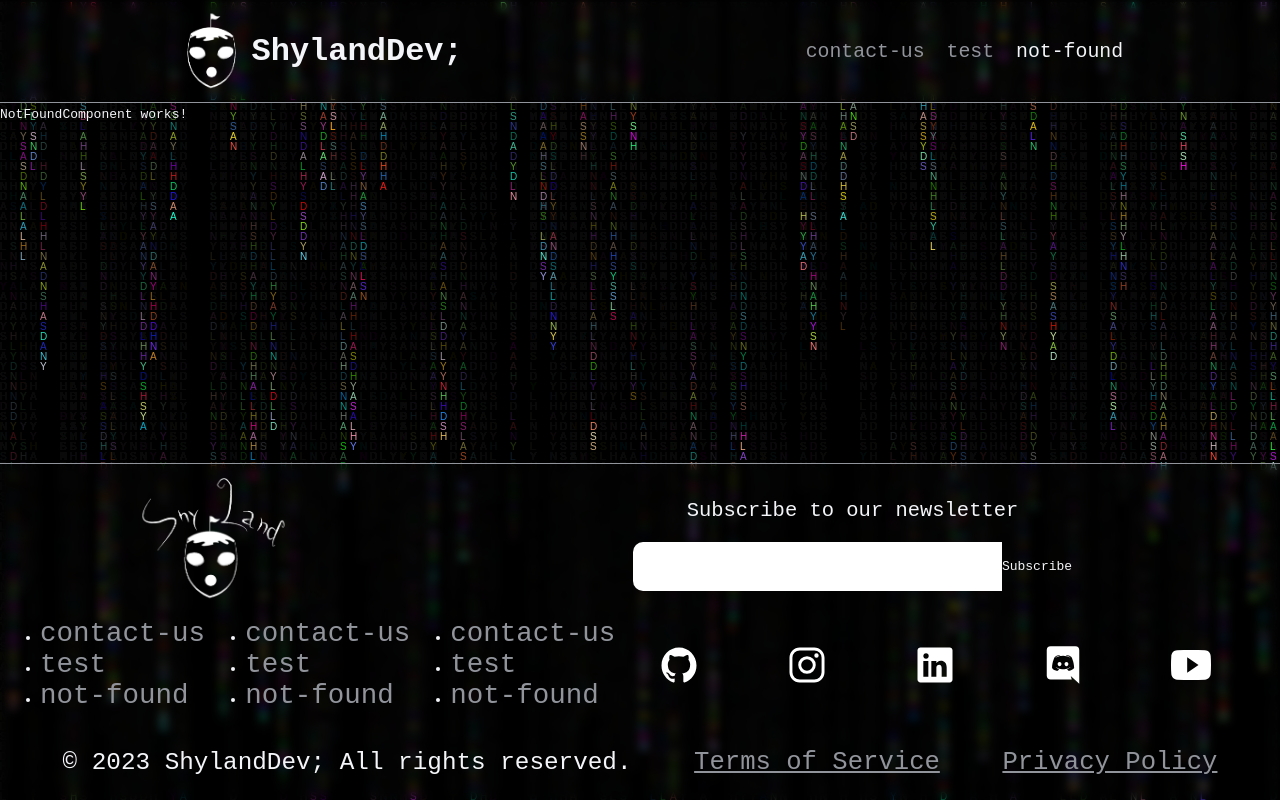
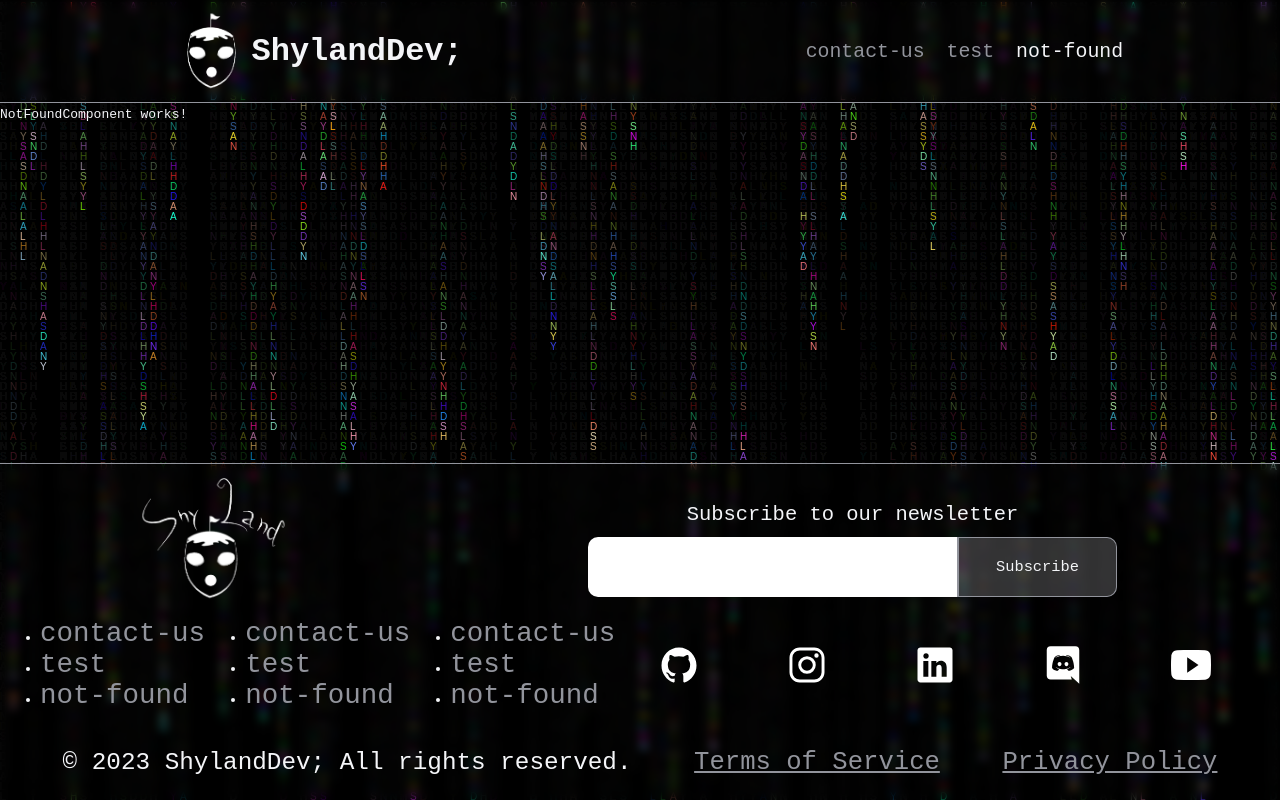
Before and after one commit to shyland-dev/shyland-dev.github.io, an Angular app: page /not-found in a window 1280 px wide. Built offline with nearby package versions, Linux system fonts and the light colour scheme.

Commit message:
pseudoButton + fixes

```diff
--- a/src/app/app.component.scss
+++ b/src/app/app.component.scss
@@ -189,31 +189,37 @@ footer {
       input {
         width: 100%;
         max-width: 350px;
-        height: 30px;
+        height: 100%;
         border-top-left-radius: 10px;
         border-bottom-left-radius: 10px;
         border: 1px solid $void;
         padding: 1%;
         transition: 0.3s all;
-        font-size: calc(var(--responsiveMax) * 1);
+        font-size: calc(var(--responsiveMax) * 1.5);
         &:focus {
           border: 1px solid $light;
         }
       }
 
-      button {
+      #pseudoButton {
+        display: flex;
+        align-items: center;
+        justify-content: center;
         width: 100%;
         max-width: 140px;
         height: 100%;
         border-top-right-radius: 10px;
         border-bottom-right-radius: 10px;
-        border: 1px solid $void;
+        border: 1px solid $medium;
         border-left: 2px solid $medium;
         padding: 1%;
         transition: 0.3s all;
         font-size: calc(var(--responsiveMax) * 1.2);
+        background: transparentize($color: $light, $amount: 0.8);
+        backdrop-filter: blur(5px);
+        color: $light;
         &:hover {
-          background: transparentize($color: $light, $amount: 0.8);
+          background: transparentize($color: $light, $amount: 0.9);
           border: 1px solid $light;
           border-left: 2px solid $medium;
           cursor: pointer;
@@ -344,6 +350,19 @@ footer {
         background: transparentize($color: $void, $amount: 0.6);
         backdrop-filter: blur(10px);
 
+        h1 {
+          background: transparentize($color: $light, $amount: 0.8);
+          font-size: calc(var(--responsiveMin) * 3.5);
+          margin: 0;
+          padding: 3%;
+          color: $light;
+        }
+
+        hr {
+          margin: 0;
+          border-bottom: 1px solid $medium;
+        }
+
         nav {
           // background: $primary;
           display: flex;
@@ -449,19 +468,19 @@ footer {
 
         input {
           height: 32px;
-          font-size: calc(var(--responsiveMin) * 4);
+          font-size: calc(var(--responsiveMin) * 3.6);
         }
 
-        button {
+        #pseudoButton {
           height: 36px;
-          font-size: calc(var(--responsiveMin) * 3.45);
+          font-size: calc(var(--responsiveMin) * 3.4);
         }
       }
     }
 
     #pageDiv {
       display: flex;
-      justify-content: space-evenly;
+      justify-content: center;
       width: 100%;
 
       a {
@@ -489,7 +508,7 @@ footer {
       width: 100%;
       justify-content: space-evenly;
       align-items: center;
-      flex-direction: column;
+      flex-direction: column-reverse;
 
       p {
         font-size: calc(var(--responsiveMin) * 3.9);
```
